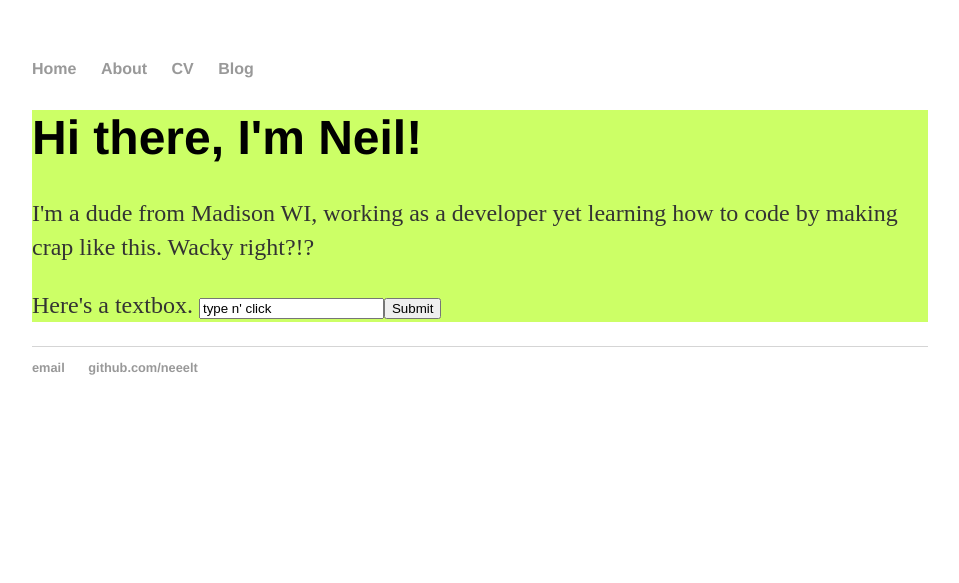
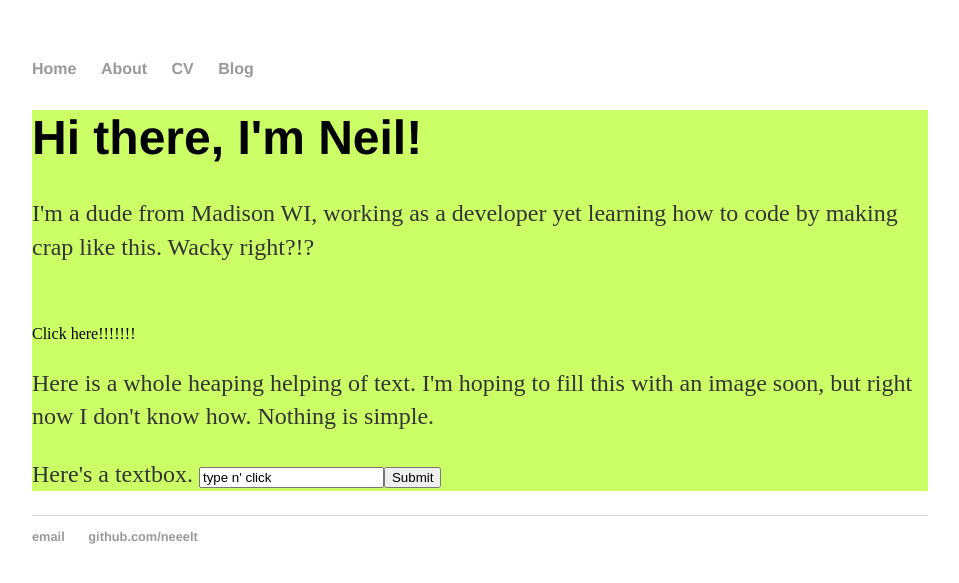
Before and after one commit to neeelt/neeelt.github.io, a Jekyll site: the page built from AboutMe.html, in a window 1280 px wide. Shown: the top 583 px of the page, without its empty margins (160-1119 px from the left). Built offline with Jekyll 4.4.1, drawn with Linux system fonts in a browser that asks for light colours; nearby versions of some CDN libraries.

Commit message:
added slidetoggle bits

```diff
--- a/AboutMe.html
+++ b/AboutMe.html
@@ -6,5 +6,9 @@
 		<div class="blurb" id="toggle">
         		<h1>Hi there, I'm Neil!</h1>
         			<P>I'm a dude from Madison WI, working as a developer yet learning how to code by making crap like this.  Wacky right?!?</P>
+					</br>
+					</br>
+					<div id="clickme">Click here!!!!!!!</div>
+					<P id="book" >Here is a whole heaping helping of text.  I'm hoping to fill this with an image soon, but right now I don't know how.  Nothing is simple.</P>
 				<p id="demo">Here's a textbox.  <input id="txtOne" type="text" name="txtOne" value="type n' click"><input type="submit" name="btnSubmit" text="SUBMIT"  onclick="myFunction(this, 'red')"></p>
     		</div><!-- /.blurb -->
--- a/scripts/mainScripts.js
+++ b/scripts/mainScripts.js
@@ -12,3 +12,10 @@
 $(document).click(function () {
       $("#toggle").effect("highlight", {}, 3000);
 });
+
+
+$( "#clickme" ).click(function() {
+  $( "#book" ).slideToggle( "slow", function() {
+    // Animation complete.
+  });
+});
```
